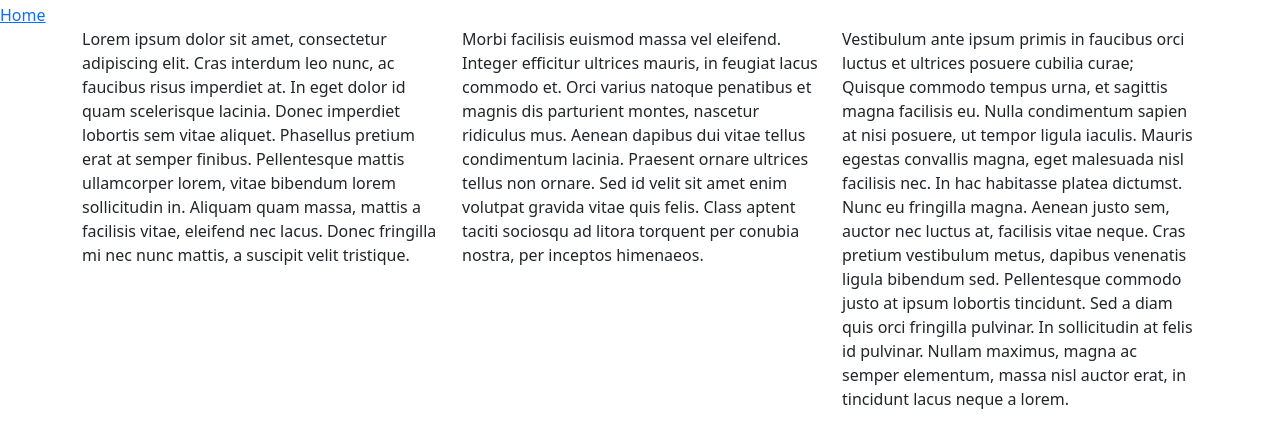
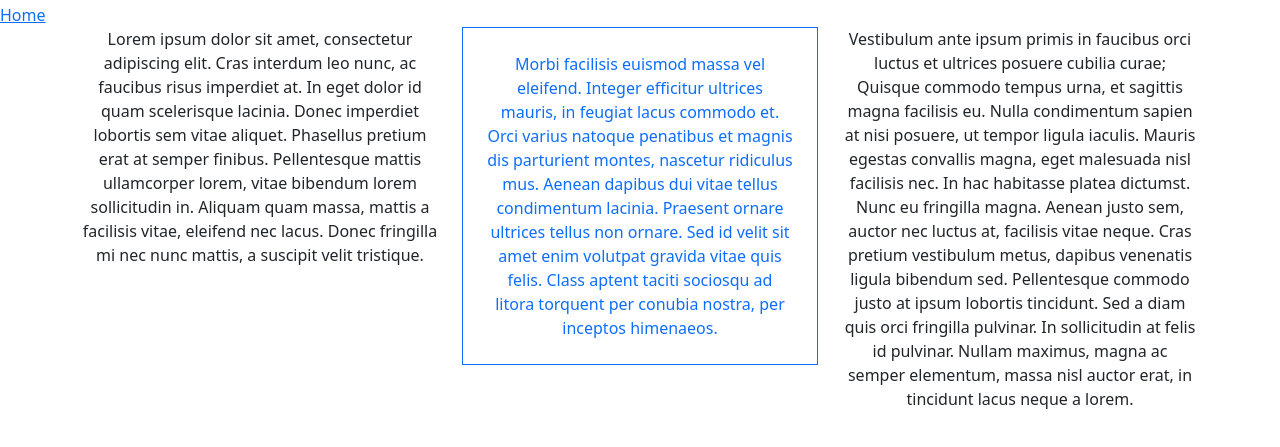
Before and after one commit to gopjivi/bootstrap-experiments, a plain HTML site: page index.html in a window 1280 px wide. Shown: the part 53-500 px from the top of the page. Drawn offline with nearby package versions, Linux system fonts and the light colour scheme.

Commit message:
Styled index page

```diff
--- a/index.html
+++ b/index.html
@@ -18,13 +18,13 @@
         <div class="container">
             <div class="row">
                 <div class="col-md-4 col-sm-10">
-                 <p>Lorem ipsum dolor sit amet, consectetur adipiscing elit. Cras interdum leo nunc, ac faucibus risus imperdiet at. In eget dolor id quam scelerisque lacinia. Donec imperdiet lobortis sem vitae aliquet. Phasellus pretium erat at semper finibus. Pellentesque mattis ullamcorper lorem, vitae bibendum lorem sollicitudin in. Aliquam quam massa, mattis a facilisis vitae, eleifend nec lacus. Donec fringilla mi nec nunc mattis, a suscipit velit tristique.</p>
+                 <p class="text-md-center text-lg-center text-xl-center text-sm-left  ">Lorem ipsum dolor sit amet, consectetur adipiscing elit. Cras interdum leo nunc, ac faucibus risus imperdiet at. In eget dolor id quam scelerisque lacinia. Donec imperdiet lobortis sem vitae aliquet. Phasellus pretium erat at semper finibus. Pellentesque mattis ullamcorper lorem, vitae bibendum lorem sollicitudin in. Aliquam quam massa, mattis a facilisis vitae, eleifend nec lacus. Donec fringilla mi nec nunc mattis, a suscipit velit tristique.</p>
                 </div>
                 <div class="col-md-4 col-sm-10">
-                 <p>Morbi facilisis euismod massa vel eleifend. Integer efficitur ultrices mauris, in feugiat lacus commodo et. Orci varius natoque penatibus et magnis dis parturient montes, nascetur ridiculus mus. Aenean dapibus dui vitae tellus condimentum lacinia. Praesent ornare ultrices tellus non ornare. Sed id velit sit amet enim volutpat gravida vitae quis felis. Class aptent taciti sociosqu ad litora torquent per conubia nostra, per inceptos himenaeos.</p>
+                 <p class="text-md-center text-lg-center text-xl-center text-sm-left p-4 text-primary border border-primary">Morbi facilisis euismod massa vel eleifend. Integer efficitur ultrices mauris, in feugiat lacus commodo et. Orci varius natoque penatibus et magnis dis parturient montes, nascetur ridiculus mus. Aenean dapibus dui vitae tellus condimentum lacinia. Praesent ornare ultrices tellus non ornare. Sed id velit sit amet enim volutpat gravida vitae quis felis. Class aptent taciti sociosqu ad litora torquent per conubia nostra, per inceptos himenaeos.</p>
                 </div>
                 <div class="col-md-4 col-sm-10">
-                  <p>Vestibulum ante ipsum primis in faucibus orci luctus et ultrices posuere cubilia curae; Quisque commodo tempus urna, et sagittis magna facilisis eu. Nulla condimentum sapien at nisi posuere, ut tempor ligula iaculis. Mauris egestas convallis magna, eget malesuada nisl facilisis nec. In hac habitasse platea dictumst. Nunc eu fringilla magna. Aenean justo sem, auctor nec luctus at, facilisis vitae neque. Cras pretium vestibulum metus, dapibus venenatis ligula bibendum sed. Pellentesque commodo justo at ipsum lobortis tincidunt. Sed a diam quis orci fringilla pulvinar. In sollicitudin at felis id pulvinar. Nullam maximus, magna ac semper elementum, massa nisl auctor erat, in tincidunt lacus neque a lorem.</p>
+                  <p class="text-md-center text-lg-center text-xl-center text-sm-left">Vestibulum ante ipsum primis in faucibus orci luctus et ultrices posuere cubilia curae; Quisque commodo tempus urna, et sagittis magna facilisis eu. Nulla condimentum sapien at nisi posuere, ut tempor ligula iaculis. Mauris egestas convallis magna, eget malesuada nisl facilisis nec. In hac habitasse platea dictumst. Nunc eu fringilla magna. Aenean justo sem, auctor nec luctus at, facilisis vitae neque. Cras pretium vestibulum metus, dapibus venenatis ligula bibendum sed. Pellentesque commodo justo at ipsum lobortis tincidunt. Sed a diam quis orci fringilla pulvinar. In sollicitudin at felis id pulvinar. Nullam maximus, magna ac semper elementum, massa nisl auctor erat, in tincidunt lacus neque a lorem.</p>
                 </div>
               </div>
         </div>
```
